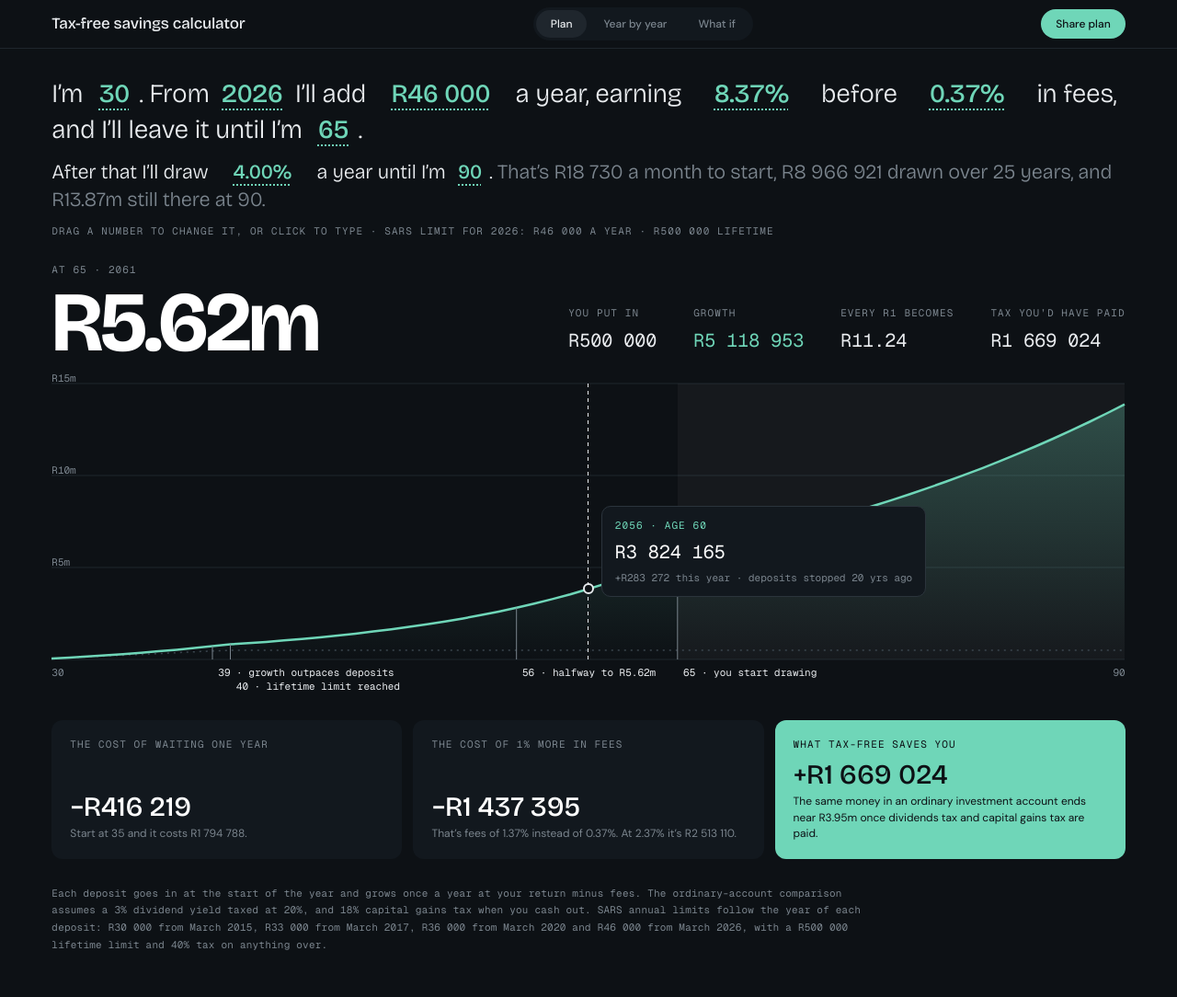
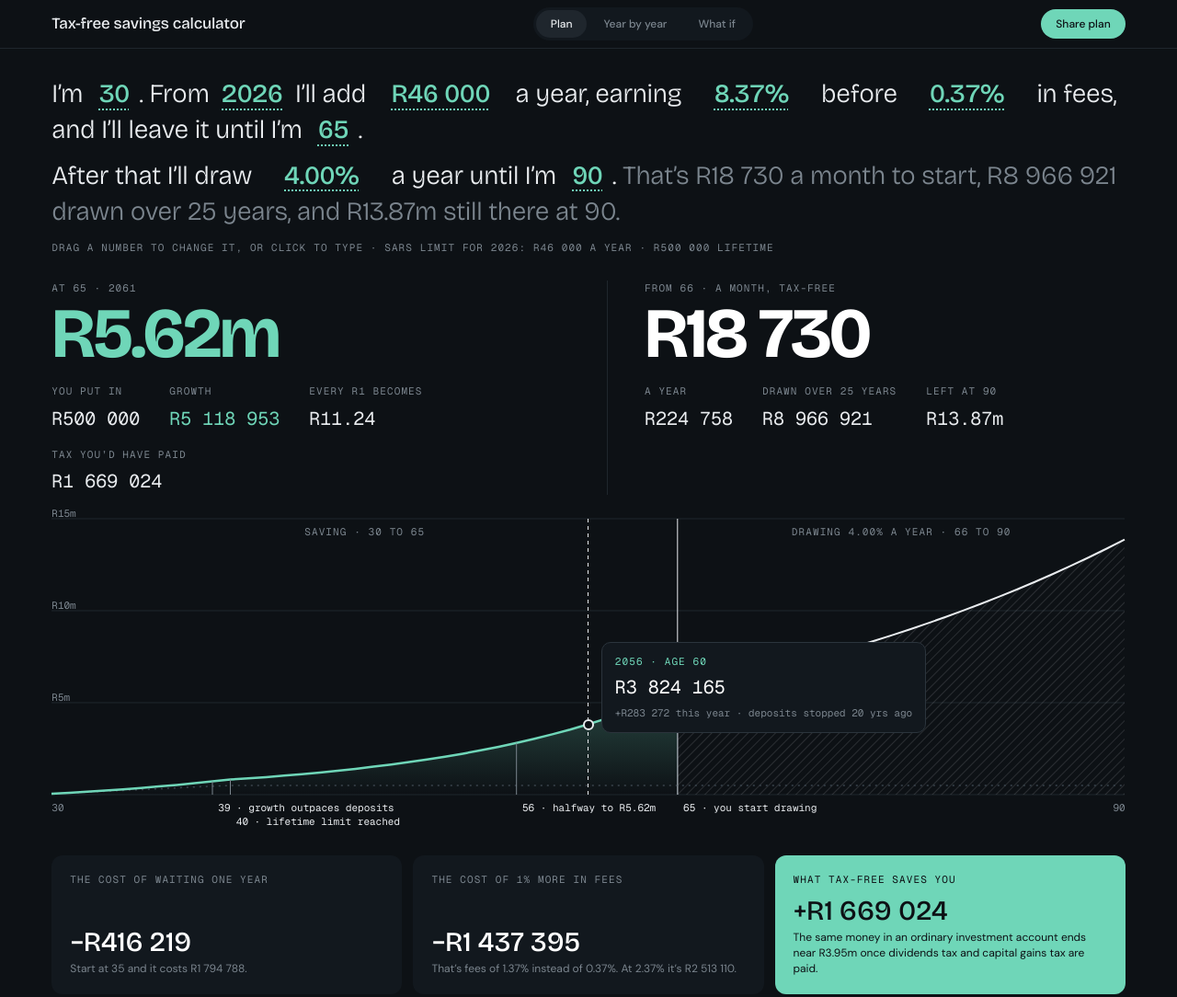
Before and after one commit to azadmotala/tax-free-calculator, a plain HTML site: page index.html in a window 1280 px wide. Shown: the top 1084 px of the page at 92% size. Drawn offline with nearby package versions, Linux system fonts and the light colour scheme.

Commit message:
Give the drawdown equal standing: second headline, split chart treatment, phase labels

```diff
--- a/index.html
+++ b/index.html
@@ -40,7 +40,7 @@
   .num[data-key="contrib"] { min-width: 8.2ch; }
   .num[data-key="gross"], .num[data-key="fees"], .num[data-key="rate"] { min-width: 7.6ch; }
   .num[data-key="end"] { min-width: 3ch; }
-  .sentence.second { margin-top: 10px; font-size: clamp(19px, 1.7vw, 24px); }
+  .sentence.second { margin-top: 10px; }
   .sentence .summary { color: var(--muted); }
   .num:focus-visible { box-shadow: 0 0 0 2px var(--accent); }
   .num.dragging { background: var(--accent-fade); }
@@ -49,10 +49,12 @@
   .hint { margin-top: 10px; }
   .mono { font-family: var(--mono); font-variant-numeric: tabular-nums; }
 
-  .hero { display: flex; align-items: flex-end; justify-content: space-between; gap: 24px 40px; flex-wrap: wrap; margin-top: 26px; }
-  .hero-main { display: flex; flex-direction: column; gap: 8px; }
-  .big { font-family: var(--disp); font-weight: 700; font-size: clamp(64px, 7.2vw, 104px); line-height: 0.88; letter-spacing: -0.035em; color: var(--white); }
-  .readouts { display: flex; gap: 20px 40px; flex-wrap: wrap; padding-bottom: 6px; }
+  .hero { display: grid; grid-template-columns: repeat(2, minmax(0, 1fr)); gap: 0 40px; margin-top: 28px; }
+  .hero-block { display: flex; flex-direction: column; gap: 8px; min-width: 0; }
+  .hero-block.draw { padding-left: 40px; border-left: 1px solid var(--line); }
+  .big { font-family: var(--disp); font-weight: 700; font-size: clamp(52px, 6vw, 88px); line-height: 0.88; letter-spacing: -0.035em; color: var(--white); }
+  .hero-block.save .big { color: var(--accent); }
+  .readouts { display: flex; gap: 16px 32px; flex-wrap: wrap; margin-top: 12px; }
   .readout { display: flex; flex-direction: column; gap: 6px; }
   .readout .mono { font-size: 20px; }
   .readout.accent .mono { color: var(--accent); }
@@ -62,6 +64,8 @@
   .ylab { position: absolute; left: 0; font-family: var(--mono); font-size: 11px; color: var(--muted); pointer-events: none; }
   .tip { position: absolute; display: flex; flex-direction: column; gap: 5px; padding: 12px 14px; border-radius: 10px; background: var(--surface); border: 1px solid var(--line-2); min-width: 190px; pointer-events: none; }
   .tip .cap { color: var(--accent); }
+  .tip.draw .cap { color: var(--white); }
+  .phase { position: absolute; top: 6px; font-family: var(--mono); font-size: 11px; letter-spacing: 0.1em; text-transform: uppercase; color: var(--muted); pointer-events: none; white-space: nowrap; }
   .tip .v { font-family: var(--mono); font-size: 20px; color: var(--white); font-variant-numeric: tabular-nums; }
   .tip .s { font-family: var(--mono); font-size: 11px; color: var(--muted); }
   .tip .note { max-width: 250px; margin-top: 4px; padding-top: 8px; border-top: 1px solid var(--line-2); font-size: 12px; line-height: 1.45; color: var(--text); }
@@ -106,7 +110,11 @@
   .toast { position: fixed; left: 50%; bottom: 24px; transform: translateX(-50%); background: var(--text); color: var(--bg); padding: 10px 16px; border-radius: 999px; font-size: 13px; font-weight: 500; opacity: 0; transition: opacity 0.2s; pointer-events: none; }
   .toast.on { opacity: 1; }
 
-  @media (max-width: 960px) { .tiles { grid-template-columns: repeat(2, minmax(0, 1fr)); } .tile.accent { grid-column: 1 / -1; } }
+  @media (max-width: 960px) {
+    .tiles { grid-template-columns: repeat(2, minmax(0, 1fr)); } .tile.accent { grid-column: 1 / -1; }
+    .hero { grid-template-columns: minmax(0, 1fr); gap: 24px; }
+    .hero-block.draw { padding-left: 0; border-left: 0; padding-top: 24px; border-top: 1px solid var(--line); }
+  }
   @media (max-width: 640px) {
     .top { padding-top: 10px; padding-bottom: 10px; }
     .seg { order: 3; width: 100%; justify-content: stretch; }
@@ -135,15 +143,24 @@
     <div class="cap hint" id="hint"></div>
 
     <section class="hero" aria-live="polite">
-      <div class="hero-main">
+      <div class="hero-block save">
         <div class="cap" id="heroCap"></div>
         <div class="big" id="heroValue"></div>
+        <div class="readouts">
+          <div class="readout"><div class="cap">You put in</div><div class="mono" id="rPutIn"></div></div>
+          <div class="readout accent"><div class="cap">Growth</div><div class="mono" id="rGrowth"></div></div>
+          <div class="readout"><div class="cap">Every R1 becomes</div><div class="mono" id="rMultiple"></div></div>
+          <div class="readout"><div class="cap">Tax you&rsquo;d have paid</div><div class="mono" id="rTax"></div></div>
+        </div>
       </div>
-      <div class="readouts">
-        <div class="readout"><div class="cap">You put in</div><div class="mono" id="rPutIn"></div></div>
-        <div class="readout accent"><div class="cap">Growth</div><div class="mono" id="rGrowth"></div></div>
-        <div class="readout"><div class="cap">Every R1 becomes</div><div class="mono" id="rMultiple"></div></div>
-        <div class="readout"><div class="cap">Tax you&rsquo;d have paid</div><div class="mono" id="rTax"></div></div>
+      <div class="hero-block draw">
+        <div class="cap" id="drawCap"></div>
+        <div class="big" id="drawValue"></div>
+        <div class="readouts">
+          <div class="readout"><div class="cap">A year</div><div class="mono" id="rYear"></div></div>
+          <div class="readout"><div class="cap" id="rDrawnCap">Drawn in total</div><div class="mono" id="rDrawn"></div></div>
+          <div class="readout"><div class="cap" id="rLeftCap">Left at the end</div><div class="mono" id="rLeft"></div></div>
+        </div>
       </div>
     </section>
 
@@ -315,6 +332,20 @@
     const drawYears = base.n - 1 - base.untilIdx;
     if (S.rate > 0) $('drawSummary').textContent = 'That’s ' + fmtBig(base.firstDraw / 12) + ' a month to start, ' + fmtBig(base.drawn) + ' drawn over ' + drawYears + (drawYears === 1 ? ' year' : ' years') + ', and ' + fmtShort(base.endValue) + ' still there at ' + S.end + '.';
     else $('drawSummary').textContent = 'Nothing comes out, so it keeps growing to ' + fmtShort(base.endValue) + ' at ' + S.end + '.';
+    $('rDrawnCap').textContent = 'Drawn over ' + drawYears + (drawYears === 1 ? ' year' : ' years');
+    $('rLeftCap').textContent = 'Left at ' + S.end;
+    $('rLeft').textContent = fmtBig(base.endValue);
+    if (S.rate > 0) {
+      $('drawCap').textContent = 'From ' + (S.until + 1) + ' · a month, tax-free';
+      $('drawValue').textContent = fmtBig(base.firstDraw / 12);
+      $('rYear').textContent = fmtBig(base.firstDraw);
+      $('rDrawn').textContent = fmtBig(base.drawn);
+    } else {
+      $('drawCap').textContent = 'At ' + S.end + ' · untouched';
+      $('drawValue').textContent = fmtShort(base.endValue);
+      $('rYear').textContent = '—';
+      $('rDrawn').textContent = 'R0';
+    }
     const rises = base.atMax && limitFor(S.startYear) < 46000;
     $('hint').innerHTML = 'Drag a number to change it, or click to type &middot; SARS limit for ' + S.startYear + ': ' + fmtR(limitFor(S.startYear)) + ' a year &middot; R500' + NB + '000 lifetime' + (rises ? ' &middot; you&rsquo;re at the limit, so each year&rsquo;s deposit follows it up to R46' + NB + '000 in 2026' : '');
     $('heroCap').textContent = 'At ' + last.age + ' · ' + last.year;
@@ -362,21 +393,30 @@
     let svg = '';
     for (let v = step; v <= yMax + 1e-6; v += step) svg += '<line x1="0" x2="' + W + '" y1="' + y(v).toFixed(1) + '" y2="' + y(v).toFixed(1) + '" stroke="#1f262d" stroke-width="1"></line>';
     svg += '<line x1="0" x2="' + W + '" y1="' + H + '" y2="' + H + '" stroke="#1f262d" stroke-width="1"></line>';
-    svg += '<defs><linearGradient id="fade" x1="0" y1="0" x2="0" y2="1"><stop offset="0" stop-color="#6fd6b8" stop-opacity="0.28"></stop><stop offset="1" stop-color="#6fd6b8" stop-opacity="0"></stop></linearGradient></defs>';
-    if (base.untilIdx < n - 1) svg += '<rect x="' + x(base.untilIdx).toFixed(1) + '" y="0" width="' + (W - x(base.untilIdx)).toFixed(1) + '" height="' + H + '" fill="#e9ecef" fill-opacity="0.035"></rect>';
-    svg += '<path d="M' + pts.join(' L') + ' L' + W + ',' + H + ' L0,' + H + ' Z" fill="url(#fade)"></path>';
+    svg += '<defs><linearGradient id="fade" x1="0" y1="0" x2="0" y2="1"><stop offset="0" stop-color="#6fd6b8" stop-opacity="0.28"></stop><stop offset="1" stop-color="#6fd6b8" stop-opacity="0"></stop></linearGradient>'
+        + '<pattern id="hatch" width="7" height="7" patternUnits="userSpaceOnUse" patternTransform="rotate(45)"><line x1="0" y1="0" x2="0" y2="7" stroke="#e9ecef" stroke-opacity="0.22" stroke-width="1.2"></line></pattern></defs>';
+    const u = base.untilIdx, xu = x(u).toFixed(1);
+    const ptsSave = pts.slice(0, u + 1), ptsDraw = pts.slice(u);
+    svg += '<path d="M' + ptsSave.join(' L') + ' L' + xu + ',' + H + ' L0,' + H + ' Z" fill="url(#fade)"></path>';
+    if (u < n - 1) {
+      svg += '<path d="M' + ptsDraw.join(' L') + ' L' + W + ',' + H + ' L' + xu + ',' + H + ' Z" fill="url(#hatch)"></path>';
+      svg += '<line x1="' + xu + '" x2="' + xu + '" y1="0" y2="' + H + '" stroke="#e9ecef" stroke-width="1"></line>';
+    }
     svg += '<path d="M' + base.rows.map(r => x(r.i).toFixed(1) + ',' + y(r.cum).toFixed(1)).join(' L') + '" fill="none" stroke="#3a444d" stroke-width="1.5" stroke-dasharray="2 5"></path>';
     for (const e of extras) {
       const p = e.s.rows.map(r => xa(r.age).toFixed(1) + ',' + y(r.closing).toFixed(1));
       svg += '<path d="M' + p.join(' L') + '" fill="none" stroke="#7b858e" stroke-width="1.5" stroke-dasharray="' + e.sc.dash + '"></path>';
     }
-    svg += '<path d="M' + pts.join(' L') + '" fill="none" stroke="#6fd6b8" stroke-width="2.5" stroke-linejoin="round"></path>';
+    svg += '<path d="M' + ptsSave.join(' L') + '" fill="none" stroke="#6fd6b8" stroke-width="2.5" stroke-linejoin="round"></path>';
+    if (u < n - 1) svg += '<path d="M' + ptsDraw.join(' L') + '" fill="none" stroke="#e9ecef" stroke-width="2" stroke-linejoin="round"></path>';
     for (const i of [base.outpace, base.limit, base.half, base.draw]) if (i >= 0) svg += '<line x1="' + x(i).toFixed(1) + '" x2="' + x(i).toFixed(1) + '" y1="' + y(base.rows[i].closing).toFixed(1) + '" y2="' + H + '" stroke="#7b858e" stroke-width="1"></line>';
     svg += '<line id="scrubLine" x1="0" x2="0" y1="0" y2="' + H + '" stroke="#e9ecef" stroke-width="1" stroke-dasharray="4 4"></line>';
     $('svg').innerHTML = svg;
 
     let ov = '';
     for (let v = step; v <= yMax + 1e-6; v += step) ov += '<div class="ylab" style="top:' + (y(v) - 14).toFixed(1) + 'px">' + fmtTick(v) + '</div>';
+    ov += '<div class="phase" style="left:' + (x(u) * 0.5).toFixed(1) + 'px; transform: translateX(-50%)">Saving · ' + S.age + ' to ' + S.until + '</div>';
+    if (u < n - 1) ov += '<div class="phase" style="left:' + ((x(u) + W) / 2).toFixed(1) + 'px; transform: translateX(-50%)">' + (S.rate > 0 ? 'Drawing ' + fmtPct(S.rate) + ' a year' : 'Untouched') + ' · ' + (S.until + 1) + ' to ' + S.end + '</div>';
     for (const e of extras) { const lastRow = e.s.rows[e.s.rows.length - 1]; ov += '<div class="endlab" style="left:' + W + 'px; top:' + y(lastRow.closing).toFixed(1) + 'px">' + e.sc.label + ' · ' + fmtShort(e.s.final) + '</div>'; }
     $('overlay').innerHTML = ov;
 
@@ -409,6 +449,7 @@
     const line = $('scrubLine'); if (line) { line.setAttribute('x1', px.toFixed(1)); line.setAttribute('x2', px.toFixed(1)); }
     const dot = $('dot'); dot.style.left = px + 'px'; dot.style.top = py + 'px';
     const tip = $('tip');
+    tip.classList.toggle('draw', r.i > base.untilIdx);
     const since = base.limit >= 0 && r.i > base.limit ? r.i - base.limit : 0;
     let dep = r.deposit > 0 ? fmtR(r.deposit) + ' deposited' : since > 0 ? 'deposits stopped ' + since + ' yr' + (since > 1 ? 's' : '') + ' ago' : 'no deposit';
     if (r.withdrawal > 0) dep = fmtBig(-r.withdrawal) + ' drawn (' + fmtBig(r.withdrawal / 12) + ' a month)';
```
